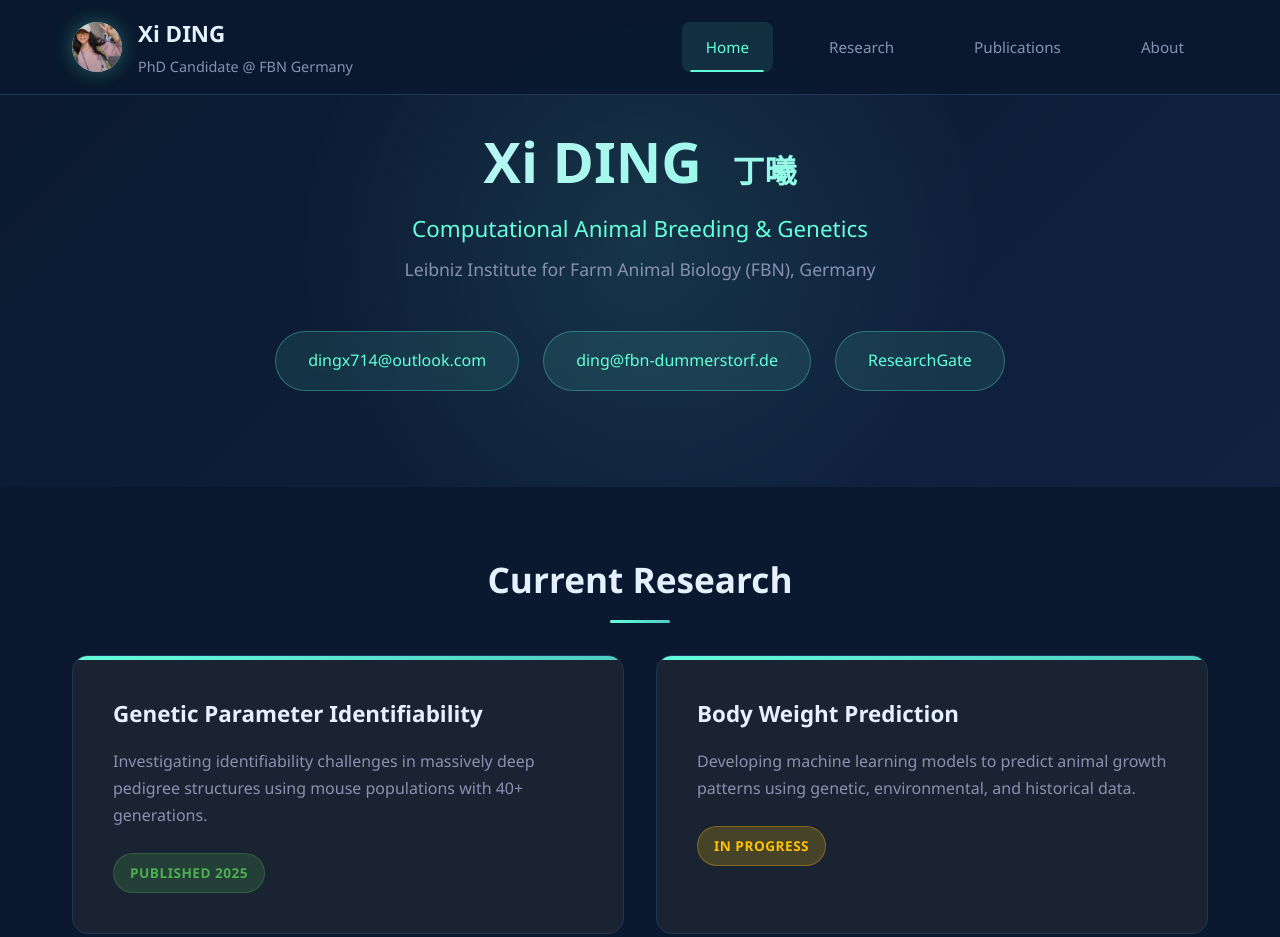
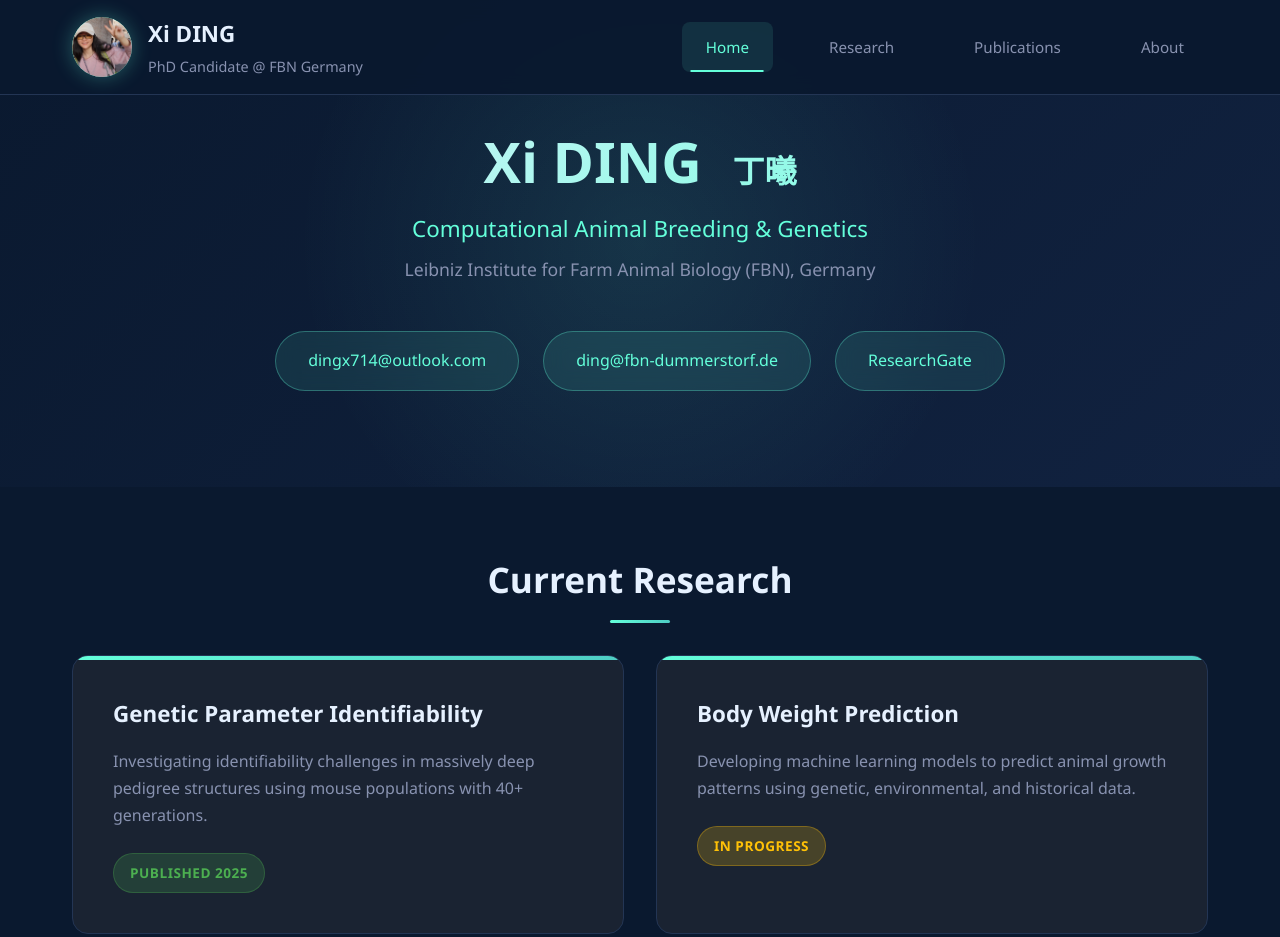
Before and after one commit to xd714/xiding, a plain HTML site: page index.html in a window 1280 px wide. Shown: the top 937 px of the page. Drawn offline with Linux system fonts and the light colour scheme.

```diff
--- a/style.css
+++ b/style.css
@@ -72,11 +72,11 @@
     }
 
     .avatar {
-      width: 50px;
-      height: 50px;
+      width: 60px;
+      height: 60px;
       border-radius: 50%;
 	  object-fit: cover;
-      object-position: 30% 60%; /* Adjust percentage to focus on face */
+      object-position: 20% 50%; /* Adjust percentage to focus on face */
       background: linear-gradient(135deg, var(--primary), var(--accent));
       display: flex;
       align-items: center;
```
